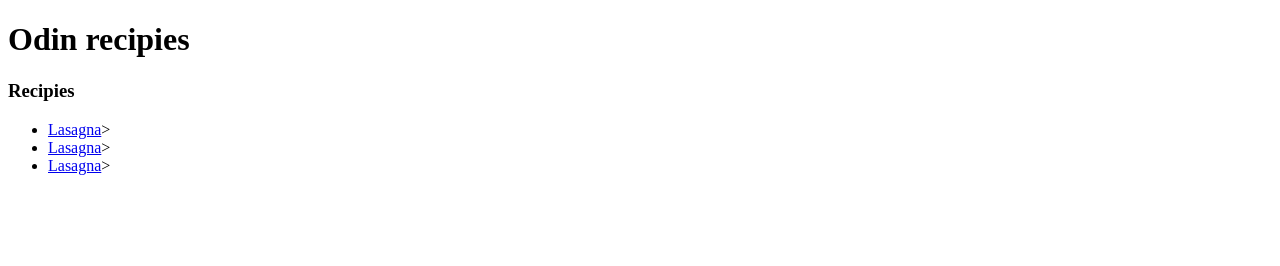
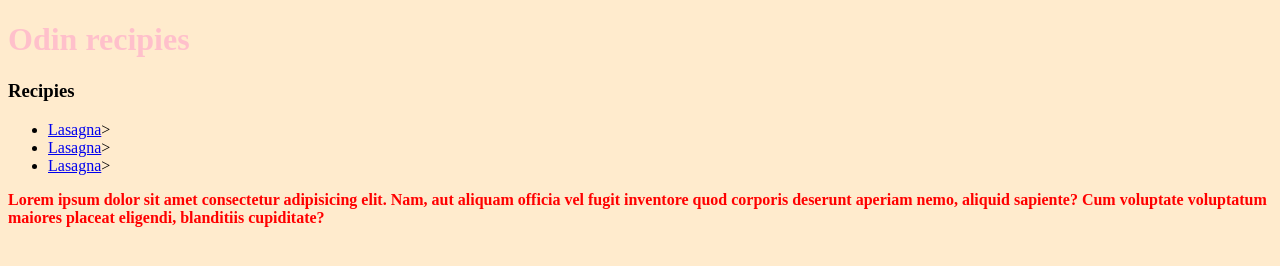
Before and after one commit to Charttreuse/odin-recipes, a plain HTML site: page index.html in a window 1280 px wide. Drawn offline with Linux system fonts and the light colour scheme.

Commit message:
Deleted css directory, moved styles.css to main

```diff
--- a/css/styles.css
+++ /dev/null
@@ -1,5 +0,0 @@
-* {
-    font-family: "Times New Roman", sans-serif;
-    color: pink;
-    font-weight: 800;
-}
--- a/index.html
+++ b/index.html
@@ -2,6 +2,7 @@
 <html lang= "en">
 <head>
     <meta charset="UTF-8">
+    <link rel="stylesheet" href="styles.css" />
     <title>ODIN oten</title>
 </head>
 <body>
@@ -13,5 +14,6 @@
         <li><a href="recipies/lasagna.html">Lasagna</a>></li>
     </ul>
 
+    <p>Lorem ipsum dolor sit amet consectetur adipisicing elit. Nam, aut aliquam officia vel fugit inventore quod corporis deserunt aperiam nemo, aliquid sapiente? Cum voluptate voluptatum maiores placeat eligendi, blanditiis cupiditate?</p>
 </body>
 </html>
--- /dev/null
+++ b/styles.css
@@ -0,0 +1,13 @@
+* {
+    font-family: 'Times New Roman', sans-serif;
+    background-color: blanchedalmond;
+}
+
+h1 {
+    color: pink;
+}
+
+p {
+    color: red;
+    font-weight: bold;
+}
```
